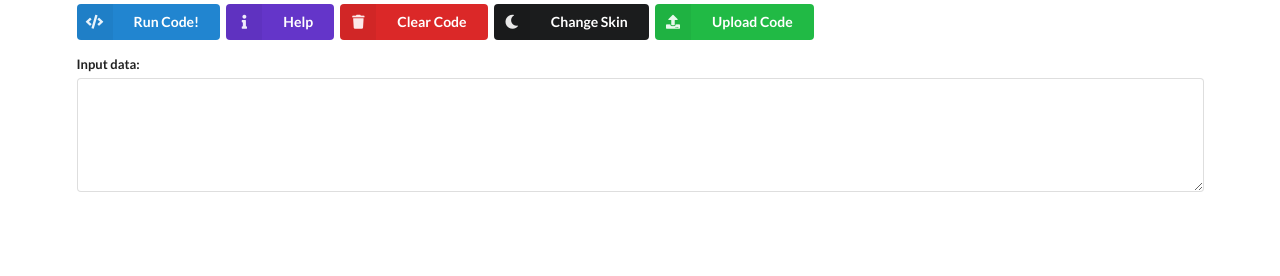
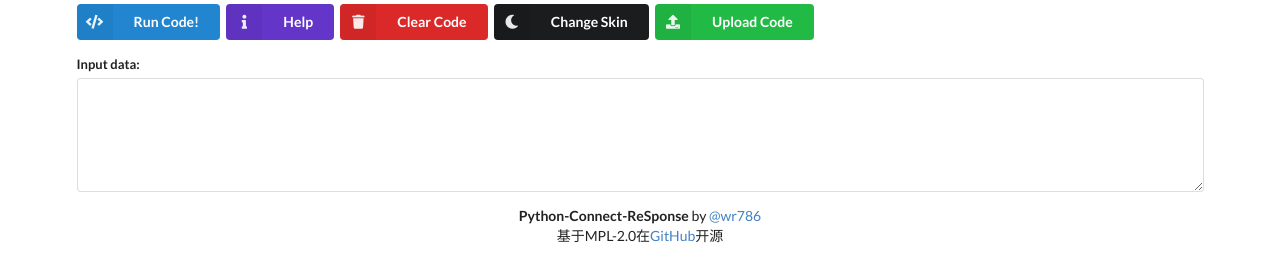
Before and after one commit to wr786/Python-Connect-ReSponse, a Flask app: page / in a window 1280 px wide. Shown: the part 562-838 px from the top of the page. After the commit the page ends 805 px from the top, so only its background shows below. Run offline with Flask 2, Linux system fonts and the light colour scheme; some libraries are stand-ins or nearby versions.

Commit message:
Footer & Gabage Collector

```diff
--- a/src/main.py
+++ b/src/main.py
@@ -39,10 +39,10 @@ def runScript():    # 运行代码
     code = request.form["code"]
     inputData = request.form["inputData"]
     timestamp = request.form["timestamp"]
-    code = """#!/usr/bin/python
+    code = f"""#!/usr/bin/python
 # -*- coding: UTF-8 -*-
 import sys
-f_handler = open('./data/in.log', 'r')
+f_handler = open('./data/in_{timestamp}.log', 'r')
 sys.stdin = f_handler
 """ + code
     with open(f'./data/in_{timestamp}.log', "w", encoding="utf-8") as f:
@@ -50,9 +50,7 @@ sys.stdin = f_handler
     with open(f'./data/code_{timestamp}.py', "w", encoding="utf-8") as f:
         f.write(code)
     try:
-        process = subprocess.run('python ./data/code.py',shell=True,stdout=subprocess.PIPE,stderr=subprocess.PIPE,encoding="utf-8",timeout=1)
-        os.remove(f'./data/in_{timestamp}.log')
-        os.remove(f'./data/code_{timestamp}.py')
+        process = subprocess.run(f'python ./data/code_{timestamp}.py',shell=True,stdout=subprocess.PIPE,stderr=subprocess.PIPE,encoding="utf-8",timeout=1)
         if process.returncode == 0:
             # "\n".join([line.decode('cp936').encode('utf-8') for line in process.stdout.readlines()])
             return "0" + process.stdout
@@ -60,6 +58,9 @@ sys.stdin = f_handler
             return "1" + process.stderr
     except Exception:
         return "1" + "Unknown Error:\nMaybe you used some illegal character in your code, you can try replacing them.\nOr maybe it's just a TLE.\n"
+    finally:
+        os.remove(f'./data/in_{timestamp}.log')
+        os.remove(f'./data/code_{timestamp}.py')
 
 @app.route("/")
 def index() :
--- a/src/templates/index.html
+++ b/src/templates/index.html
@@ -68,14 +68,11 @@
             </div>
         </div>
 
-        <div id="loading" class="ui icon message" style="visibility: hidden;">
-            <i class="notched circle loading icon"></i>
-            <div class="content">
-                <div class="header">
-                    Please wait...
-                </div>
-                <p>Compiling & Running</p>
-            </div>
+        <!-- <div id="loading"></div> -->
+
+        <div class="ui center aligned vertical footer segment">
+            <p><b>Python-Connect-ReSponse</b> by <a href="https://github.com/wr786" target="_blank" rel="noopener noreferrer">@wr786</a></p>
+            <p>基于MPL-2.0在<a href="https://github.com/wr786/Python-Connect-ReSponse" target="_blank" rel="noopener noreferrer">GitHub</a>开源</p>
         </div>
 
     </div>
@@ -87,24 +84,24 @@
         this.editor.session.setMode(new pyMode());
 
         var curIDESkinID = 1;
-        // var onTextareaKeydown = function (e) {
-        //     if (e.keyCode == 9) {
-        //         e.preventDefault();
-        //         var start = this.selectionStart,
-        //             end = this.selectionEnd;
-        //         var text = this.value;
-        //         var tab = '    ';
-        //         text = text.substr(0, start) + tab + text.substr(start);
-        //         this.value = text;
-        //         this.selectionStart = start + tab.length;
-        //         this.selectionEnd = end + tab.length;
-        //     } else if (e.keyCode == 13 && e.shiftKey) {
-        //         runScript();
-        //     } else if (e.keyCode == 18) {
-        //         addHighLight();
-        //     }
-        // }
-        // document.getElementById('edit').onkeydown = onTextareaKeydown;
+        var onTextareaKeydown = function (e) {
+            if (e.keyCode == 9) {
+                e.preventDefault();
+                var start = this.selectionStart,
+                    end = this.selectionEnd;
+                var text = this.value;
+                var tab = '    ';
+                text = text.substr(0, start) + tab + text.substr(start);
+                this.value = text;
+                this.selectionStart = start + tab.length;
+                this.selectionEnd = end + tab.length;
+            } else if (e.keyCode == 13 && e.shiftKey) {
+                runScript();
+            } else if (e.keyCode == 18) {
+                addHighLight();
+            }
+        }
+        document.getElementById('inputData').onkeydown = onTextareaKeydown; // 实现在输入框能正确输入Tab（缩进
 
         function eraseMessage(that) {
             $(that).closest(".message").transition('fade');
@@ -147,7 +144,7 @@
         }
 
         function runScript() {
-            $("#loading").css("visibility", "visible");
+            // $("#loading").html('<div class="ui icon message" style="visibility: hidden;"><i class="notched circle loading icon"></i><div class="content"><div class="header">Please wait...</div><p>Compiling & Running</p></div></div>')
             // code = $("#edit").val();
             var timestamp = (new Date()).valueOf(); // 获取当前的时间戳，用来命名代码文件
             var code = this.editor.getValue();
@@ -179,7 +176,7 @@
                     $("#result").addClass("negative");
                 }
             })
-            $("#loading").css("visibility", "hidden");
+            // $("#loading").html("")
         }
 
         function showHint() {
```
